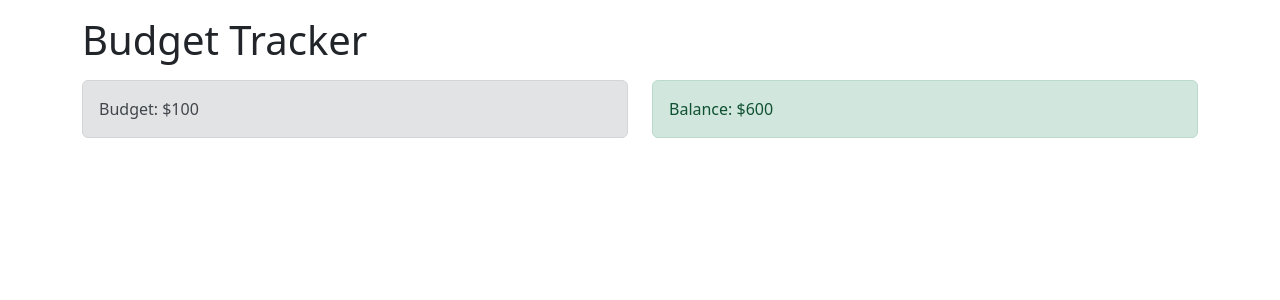
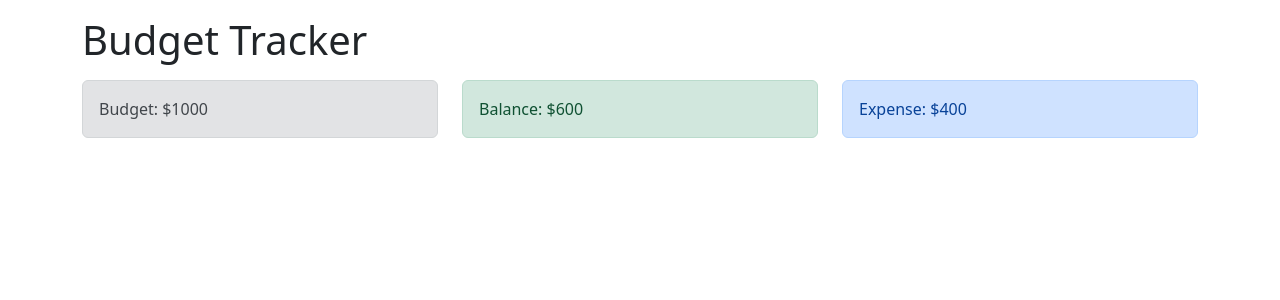
Before and after one commit to nguyen-jonathan/budget-tracker, a React (Create React App) app: page / in a window 1280 px wide. Shown: the top 300 px of the page. Built offline with nearby package versions, Linux system fonts and the light colour scheme.

Commit message:
added Expense component

```diff
--- a/src/components/App/App.jsx
+++ b/src/components/App/App.jsx
@@ -2,6 +2,7 @@ import React from 'react';
 import 'bootstrap/dist/css/bootstrap.min.css';
 import Budget from '../Budget/Budget';
 import Balance from '../Balance/Balance';
+import Expense from '../Expense/Expense';
 
 const App = () => {
   return (
@@ -14,6 +15,9 @@ const App = () => {
         <div className="col-sm">
           <Balance />
         </div>
+        <div className="col-sm">
+          <Expense />
+        </div>
       </div>
     </div>
   );
--- a/src/components/Budget/Budget.jsx
+++ b/src/components/Budget/Budget.jsx
@@ -3,7 +3,7 @@ import React from 'react';
 const Budget = () => {
   return (
     <div className="alert alert-secondary">
-      <span>Budget: $100</span>
+      <span>Budget: $1000</span>
     </div>
   );
 };
--- /dev/null
+++ b/src/components/Expense/Expense.jsx
@@ -0,0 +1,11 @@
+import React from 'react';
+
+const Expense = () => {
+  return (
+    <div className="alert alert-primary">
+      <span>Expense: $400</span>
+    </div>
+  );
+};
+
+export default Expense;
```
